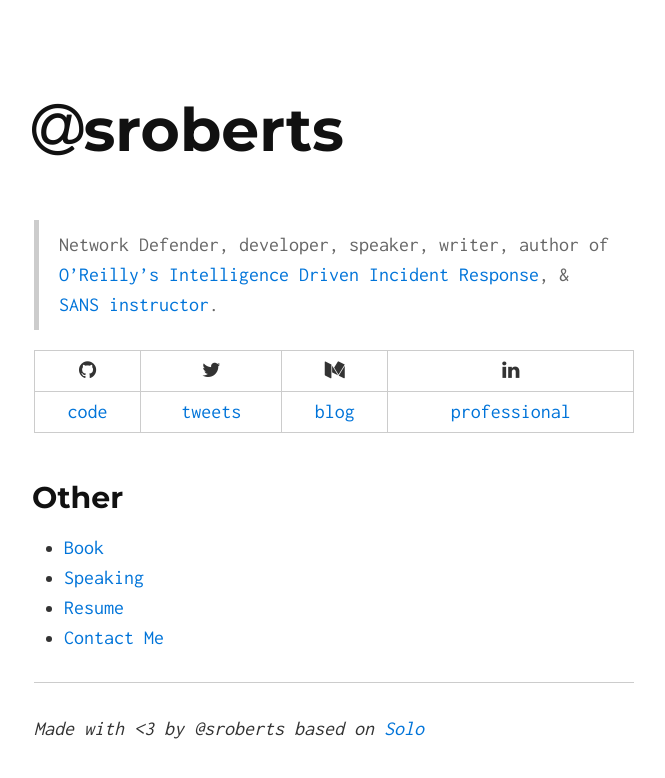
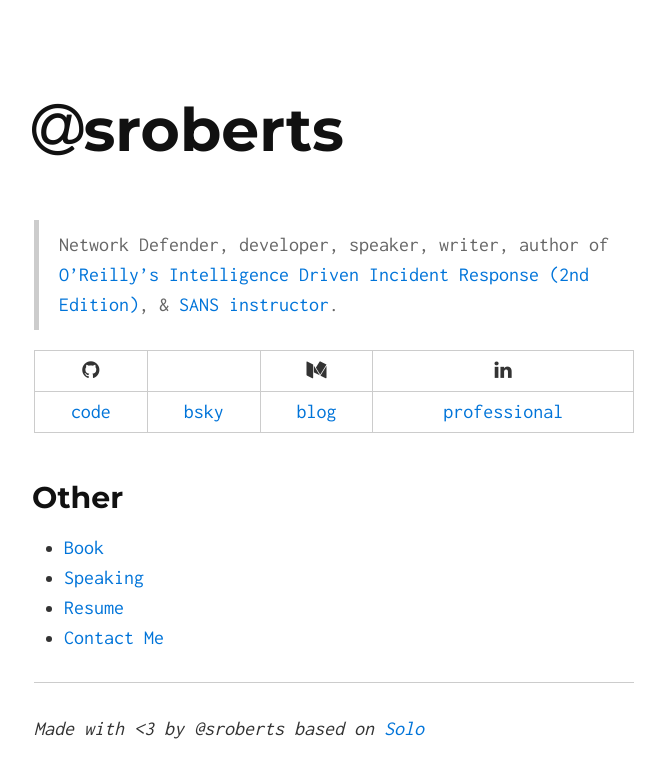
Before and after one commit to sroberts/sroberts.github.io, a Jekyll site: the page built from index.md, in a window 1280 px wide. Shown: the top 778 px of the page, without its empty margins (306-971 px from the left). Built offline with Jekyll 4.4.1, drawn with Linux system fonts in a browser that asks for light colours.

Commit message:
Updated to modern standards and started updating content

```diff
--- a/Gemfile
+++ b/Gemfile
@@ -1,11 +1,12 @@
 source "https://rubygems.org"
 
-gem 'jekyll'
 gem 'html-proofer'
 gem 'jekyll-feed'
 gem 'mdl'
+gem 'webrick'
+
 group :jekyll_plugins do
-  gem "github-pages", '104'
+  gem "github-pages", group: :jekyll_plugins
   gem 'jekyll-sitemap'
   gem 'jekyll-seo-tag'
 end
--- a/index.md
+++ b/index.md
@@ -2,11 +2,12 @@
 layout: default
 ---
 
-> Network Defender, developer, speaker, writer, author of [O’Reilly’s Intelligence Driven Incident Response](http://shop.oreilly.com/product/0636920043614.do), & [SANS instructor](https://www.sans.org/instructors/scott-roberts).
+> Network Defender, developer, speaker, writer, author of [O’Reilly’s Intelligence Driven Incident Response (2nd Edition)](https://www.oreilly.com/library/view/intelligence-driven-incident-response/9781098120672/), & [SANS instructor](https://www.sans.org/instructors/scott-roberts).
 
-| <i class="fa fa-github" aria-hidden="true"></i> | <i class="fa fa-twitter" aria-hidden="true"></i> | <i class="fa fa-medium" aria-hidden="true"></i> |     <i class="fa fa-linkedin" aria-hidden="true"></i>     |
+| <i class="fa fa-github" aria-hidden="true"></i> | <i class="fa fa-bluesky" aria-hidden="true"></i> | <i class="fa fa-medium" aria-hidden="true"></i> |     <i class="fa fa-linkedin" aria-hidden="true"></i>     |
 |:-----------------------------------------------:|:------------------------------------------------:|:-----------------------------------------------:|:---------------------------------------------------------:|
-|     [code](https://github.com/sroberts)     |    [tweets](https://twitter.com/sroberts)     |    [blog](https://medium.com/@sroberts)    | [professional](https://www.linkedin.com/in/scottroberts/) |
+|     [code](https://github.com/sroberts)     |    [bsky](https://sroberts.bsky.social)     |    [blog](https://medium.com/@sroberts)    | [professional](https://www.linkedin.com/in/scottroberts/) |
+
 
 ## Other
 
```
